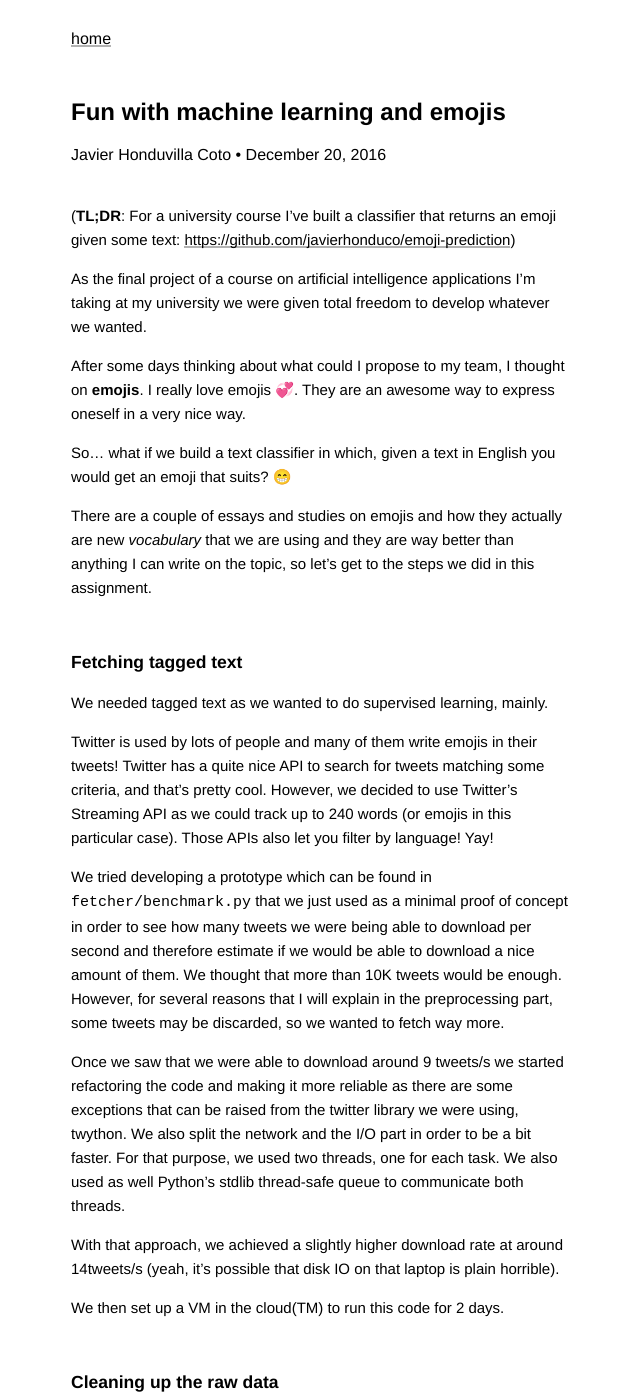
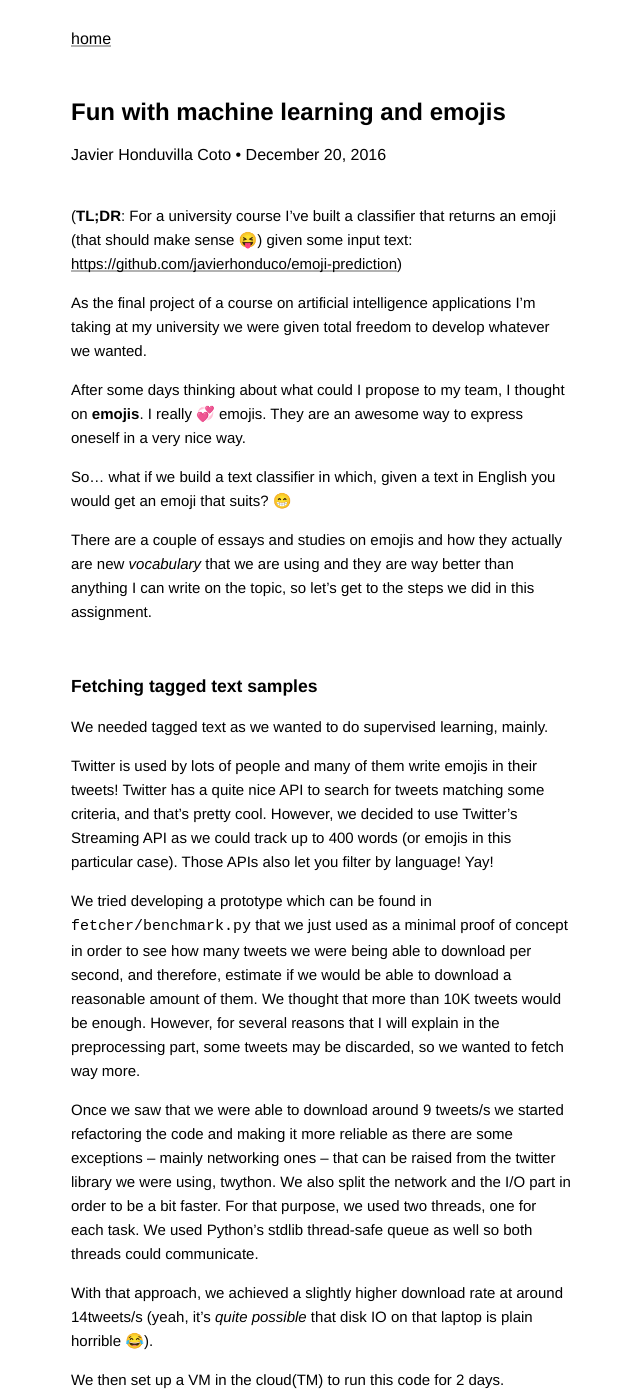
Before and after one commit to javierhonduco/blog, a Jekyll site: the page built from _posts/2016-12-20-fun-with-machine-learning-and-emojis.md, in a window 1280 px wide and 1400 px high. Shown: the whole window, without its empty margins (319-959 px from the left). Built offline with Jekyll 4.4.1, drawn with Linux system fonts in a browser that asks for light colours; some of the changed text lies outside the part shown.

Commit message:
Update 2016-12-20-fun-with-machine-learning-and-emojis.md

```diff
--- a/_posts/2016-12-20-fun-with-machine-learning-and-emojis.md
+++ b/_posts/2016-12-20-fun-with-machine-learning-and-emojis.md
@@ -6,30 +6,29 @@ author: Javier Honduvilla Coto
 categories: emojis python scikit-learn machine-learning text-mining
 ---
 
-(**TL;DR**: For a university course I've built a classifier that returns an emoji given some text: [https://github.com/javierhonduco/emoji-prediction](https://github.com/javierhonduco/emoji-prediction))
+(**TL;DR**: For a university course I've built a classifier that returns an emoji (that should make sense 😝) given some input text: [https://github.com/javierhonduco/emoji-prediction](https://github.com/javierhonduco/emoji-prediction))
 
 
 As the final project of a course on artificial intelligence applications I'm taking at my university we were given total freedom to develop whatever we wanted.
 
-After some days thinking about what could I propose to my team, I thought on **emojis**. I really love emojis 💞. They are an awesome way to express oneself in a very nice way.
+After some days thinking about what could I propose to my team, I thought on **emojis**. I really 💞 emojis. They are an awesome way to express oneself in a very nice way.
 
 So... what if we build a text classifier in which, given a text in English you would get an emoji that suits? 😁
 
 There are a couple of essays and studies on emojis and how they actually are new _vocabulary_ that we are using and they are way better than anything I can write on the topic, so let's get to the steps we did in this assignment.
 
-### Fetching tagged text
+### Fetching tagged text samples
 
 We needed tagged text as we wanted to do supervised learning, mainly.
 
-Twitter is used by lots of people and many of them write emojis in their tweets! Twitter has a quite nice API to search for tweets matching some criteria, and that's pretty cool. However, we decided to use Twitter's Streaming API as we could track up to 240 words (or emojis in this particular case). Those APIs also let you filter by language! Yay!
+Twitter is used by lots of people and many of them write emojis in their tweets! Twitter has a quite nice API to search for tweets matching some criteria, and that's pretty cool. However, we decided to use Twitter's Streaming API as we could track up to 400 words (or emojis in this particular case). Those APIs also let you filter by language! Yay!
 
-We tried developing a prototype which can be found in `fetcher/benchmark.py` that we just used as a minimal proof of concept in order to see how many tweets we were being able to download per second and therefore estimate if we would be able to download a nice amount of them. We thought that more than 10K tweets would be enough. However, for several reasons that I will explain in the preprocessing part, some tweets may be discarded, so we wanted to fetch way more.
+We tried developing a prototype which can be found in `fetcher/benchmark.py` that we just used as a minimal proof of concept in order to see how many tweets we were being able to download per second, and therefore, estimate if we would be able to download a reasonable amount of them. We thought that more than 10K tweets would be enough. However, for several reasons that I will explain in the preprocessing part, some tweets may be discarded, so we wanted to fetch way more.
 
-Once we saw that we were able to download around 9 tweets/s we started refactoring the code and making it more reliable as there are some exceptions that can be raised from the twitter library we were using, twython.
-We also split the network and the I/O part in order to be a bit faster. For that purpose, we used two threads, one for each task. We also used as well Python's stdlib thread-safe queue to communicate both threads.
+Once we saw that we were able to download around 9 tweets/s we started refactoring the code and making it more reliable as there are some exceptions – mainly networking ones – that can be raised from the twitter library we were using, twython.
+We also split the network and the I/O part in order to be a bit faster. For that purpose, we used two threads, one for each task. We used Python's stdlib thread-safe queue as well so both threads could communicate.
 
-With that approach, we achieved a slightly higher download rate at around 14tweets/s (yeah, it's possible that disk IO on that laptop
-is plain horrible).
+With that approach, we achieved a slightly higher download rate at around 14tweets/s (yeah, it's _quite possible_ that disk IO on that laptop is plain horrible 😂).
 
 We then set up a VM in the cloud(TM) to run this code for 2 days.
 
```
Also changed, not shown: other parts of _posts/2016-12-20-fun-with-machine-learning-and-emojis.md (+16 -9 lines).
